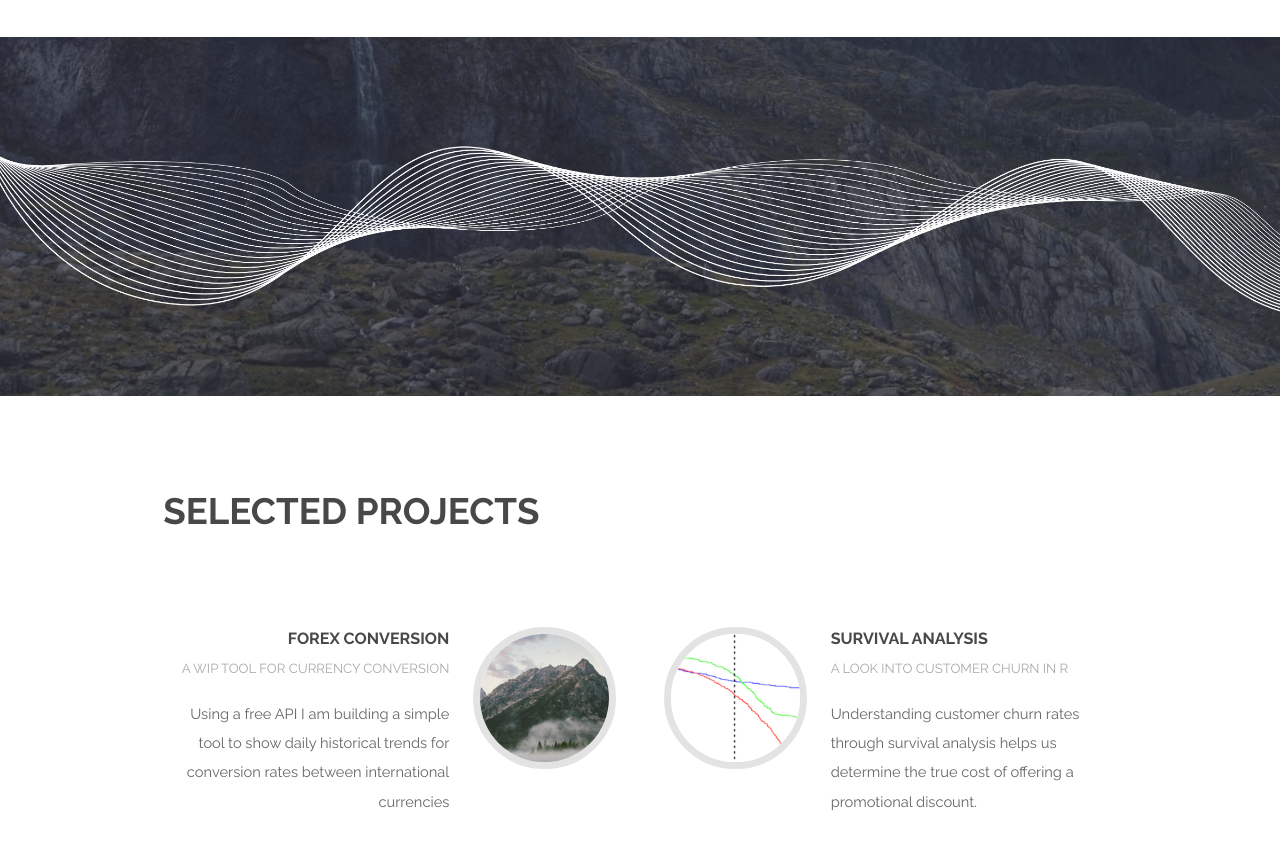
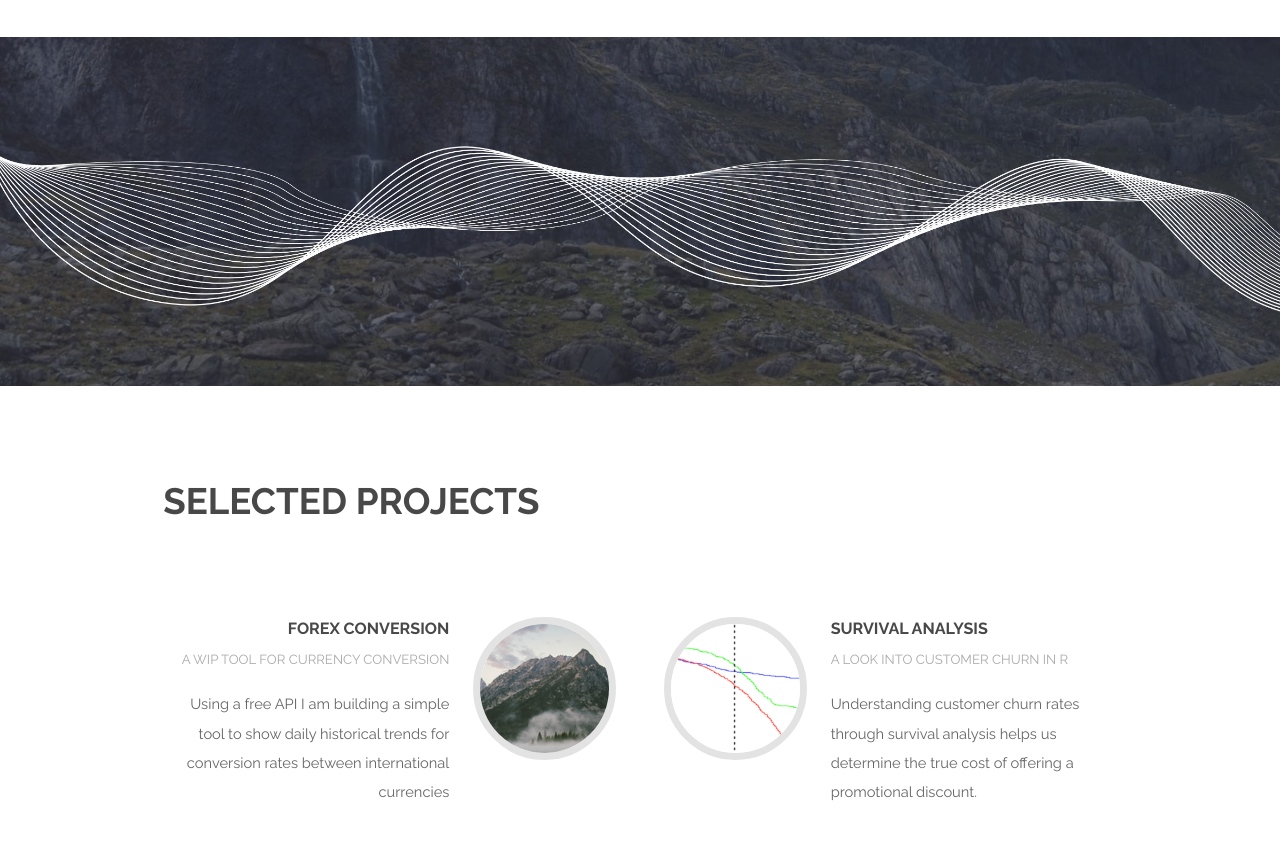
Before and after one commit to seanmalone3/seanmalone3.github.io, a plain HTML site: page index.html in a window 1280 px wide. Shown: the part 1120-1963 px from the top of the page. Drawn offline with Linux system fonts and the light colour scheme.

Commit message:
Changed image glyph css Attempt: 1
Image was showing too big, think I fixed it

```diff
--- a/assets/css/main.css
+++ b/assets/css/main.css
@@ -2378,6 +2378,14 @@
 				width: 100%;
 			}
 
+		.image.glyph {
+			margin: auto;
+  			display: block;
+			height:auto;
+			width:100%;
+			max-width:inherit;
+		}
+
 /* List */
 
 	ol {
@@ -3266,8 +3274,3 @@
 				}
 
 		}
-/* Edge to Edge */
-
-	.edgetoedge {
-		height:auto; width:100%;
-	}
--- a/index.html
+++ b/index.html
@@ -88,8 +88,8 @@
 -->
 
 				<section id="four" class="wrapper style3 special">
-					<div class="edgetoedge">
-						<img class="edgetoedge" src="images/lines.png">
+					<div class="image glyph">
+						<img class="image glyph" src="images/lines.png">
 					</div>
 				</section>
 
```
